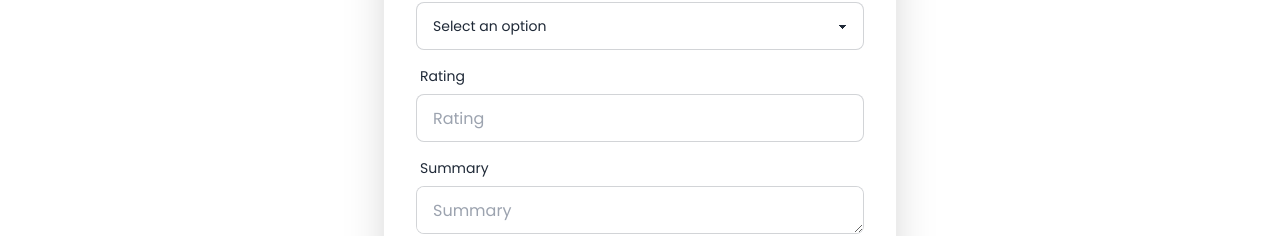
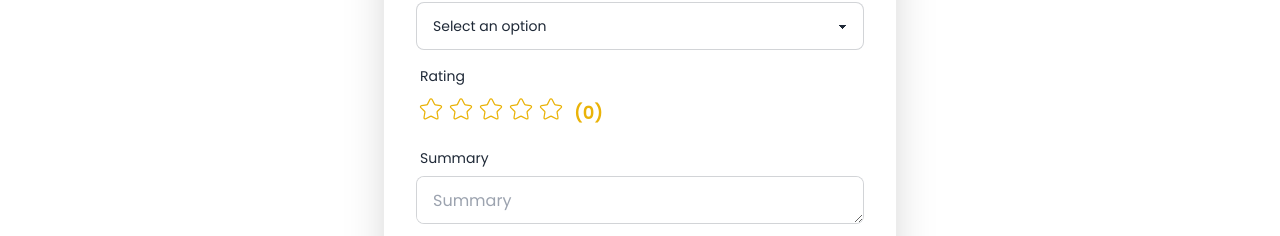
Before and after one commit to SajmulHossain/estromus-client, a React (Vite) app: page /add_movies in a window 1280 px wide. Shown: the part 582-818 px from the top of the page. Built offline with nearby package versions, Linux system fonts and the light colour scheme; no server answers; sample sign-in values are in the browser's storage.

Commit message:
rating onclick system added for add movie and edit movie

```diff
--- a/src/components/EditMovie.jsx
+++ b/src/components/EditMovie.jsx
@@ -2,14 +2,23 @@ import { useContext, useState } from "react";
 import { useLoaderData, useNavigate } from "react-router-dom";
 import { AuthContext } from "../contextProvider/AuthProvider";
 import Swal from "sweetalert2";
+import Rating from "react-rating";
+import { CiStar } from "react-icons/ci";
+import { IoIosStar } from "react-icons/io";
+import isValidURL from "../utils/url";
 
 const EditMovie = () => {
   const navigate = useNavigate();
   const {user} = useContext(AuthContext)
   const movie = useLoaderData();
   const { _id, movie_name, poster, genre, duration, rating, summary, year } = movie;
+  const [newRating, setNewRating] = useState(rating);
 
   const [error, setError] = useState('');
+
+  const handleRating = value => {
+    setNewRating(value);
+  }
 
   const handleMovieEdit = e => {
     e.preventDefault();
@@ -19,18 +28,79 @@ const EditMovie = () => {
     const movie_name = form.movie_name.value;
     const poster = form.poster.value;
     const duration = Number(form.duration.value);
-    const rating = parseFloat(form.rating.value).toFixed(2);
     const summary = form.summary.value;
     const year = Number(form.year.value);
     const genre = form.genre.value;
 
-    if (isNaN(year)) {
-      setError("Please choose a release year");
+    setError({});
+
+    const url = isValidURL(poster);
+
+    if (movie_name.length === 0 || !movie_name) {
+      setError((prev) => ({
+        ...prev,
+        movie_name: "Your must give movie name",
+      }));
+      return;
+    } else if (movie_name.length < 2) {
+      setError((prev) => ({
+        ...prev,
+        movie_name: "Movie name must more than 2 characters",
+      }));
       return;
     }
 
-    if (isNaN(rating) || rating < 0 || rating > 5) {
-      setError("Please give a valid number input between 0 to 5");
+    if (poster.length === 0) {
+      setError((prev) => ({
+        ...prev,
+        poster: "Your must give a url",
+      }));
+      return;
+    } else if (!url) {
+      setError((prev) => ({
+        ...prev,
+        poster: "Your must give a valid url",
+      }));
+      return;
+    }
+
+    if (genre === "option") {
+      setError((prev) => ({ ...prev, genre: "Please select an option" }));
+      return;
+    }
+
+    if (duration <= 60) {
+      setError((prev) => ({
+        ...prev,
+        duration: "Please give a value grater than 60",
+      }));
+      return;
+    }
+
+    if (!year || isNaN(year)) {
+      setError((prev) => ({
+        ...prev,
+        year: "You must select a released year",
+      }));
+      return;
+    }
+
+    if (isNaN(newRating) || newRating <= 0 || newRating > 5) {
+      setError((prev) => ({
+        ...prev,
+        rating: "You must give a rating between 0 to 5",
+      }));
+      return;
+    }
+
+    if (!summary || summary.length === 0) {
+      setError((prev) => ({ ...prev, summary: "Please give a summary" }));
+      return;
+    } else if (summary.length <= 10) {
+      setError((prev) => ({
+        ...prev,
+        summary: "Summary should more than 10 characters",
+      }));
       return;
     }
 
@@ -40,7 +110,7 @@ const EditMovie = () => {
       poster,
       genre,
       duration,
-      rating,
+      rating: newRating,
       summary,
       year,
       author: {
@@ -203,15 +273,18 @@ const EditMovie = () => {
               <label className="label">
                 <span className="label-text">Rating</span>
               </label>
-              <input
-                type="text"
-                placeholder="Rating"
-                className={`input input-bordered ${
-                  error.rating ? "border-red-500" : ""
-                }`}
-                name="rating"
-                defaultValue={rating}
-              />
+              <div className="flex items-center gap-2">
+                <Rating
+                  onChange={handleRating}
+                  className="text-3xl flex items-center"
+                  emptySymbol={<CiStar className="text-yellow-500" />}
+                  fullSymbol={<IoIosStar className="text-yellow-500" />}
+                  initialRating={newRating}
+                />
+                <span className="text-yellow-500 text-lg font-semibold">
+                  ({newRating})
+                </span>
+              </div>
               {error.rating && (
                 <p className="text-sm text-red-600 mt-1">{error.rating}</p>
               )}
--- a/src/pages/AddMovies.jsx
+++ b/src/pages/AddMovies.jsx
@@ -3,10 +3,18 @@ import Swal from "sweetalert2";
 import { AuthContext } from "../contextProvider/AuthProvider";
 import isValidURL from "../utils/url";
 import { Helmet } from "react-helmet-async";
+import { CiStar } from "react-icons/ci";
+import { IoIosStar } from "react-icons/io";
+import Rating from "react-rating";
 
 const AddMovies = () => {
   const [error, setError] = useState({});
   const { user } = useContext(AuthContext);
+  const [rating, setRating] = useState(0);
+
+  const handleRating = value => {
+    setRating(value);
+  }
 
   const handleMovieAdd = (e) => {
     e.preventDefault();
@@ -16,7 +24,6 @@ const AddMovies = () => {
     const movie_name = form.movie_name.value;
     const poster = form.poster.value;
     const duration = Number(form.duration.value);
-    const rating = parseFloat(form.rating.value).toFixed(2);
     const summary = form.summary.value;
     const year = Number(form.year.value);
     const genre = form.genre.value;
@@ -75,7 +82,7 @@ const AddMovies = () => {
       return;
     }
 
-    if (isNaN(rating) || rating < 0 || rating > 5) {
+    if (isNaN(rating) || rating <= 0 || rating > 5) {
       setError((prev) => ({
         ...prev,
         rating: "You must give a rating between 0 to 5",
@@ -93,6 +100,7 @@ const AddMovies = () => {
       }));
       return;
     }
+
 
     const movie = {
       movie_name,
@@ -117,6 +125,7 @@ const AddMovies = () => {
       .then((res) => res.json())
       .then((data) => {
         form.reset();
+        setRating(0);
         if (data.insertedId) {
           Swal.fire({
             title: "Yeah!",
@@ -254,14 +263,19 @@ const AddMovies = () => {
               <label className="label">
                 <span className="label-text">Rating</span>
               </label>
-              <input
-                type="text"
-                placeholder="Rating"
-                className={`input input-bordered ${
-                  error.rating ? "border-red-500" : ""
-                }`}
-                name="rating"
-              />
+
+              <div className="flex items-center gap-2">
+                <Rating
+                  onChange={handleRating}
+                  className="text-3xl flex items-center"
+                  emptySymbol={<CiStar className="text-yellow-500" />}
+                  fullSymbol={<IoIosStar className="text-yellow-500" />}
+                  initialRating={rating}
+                />
+                <span className="text-yellow-500 text-lg font-semibold">
+                  ({rating})
+                </span>
+              </div>
               {error.rating && (
                 <p className="text-sm text-red-600 mt-1">{error.rating}</p>
               )}
```
